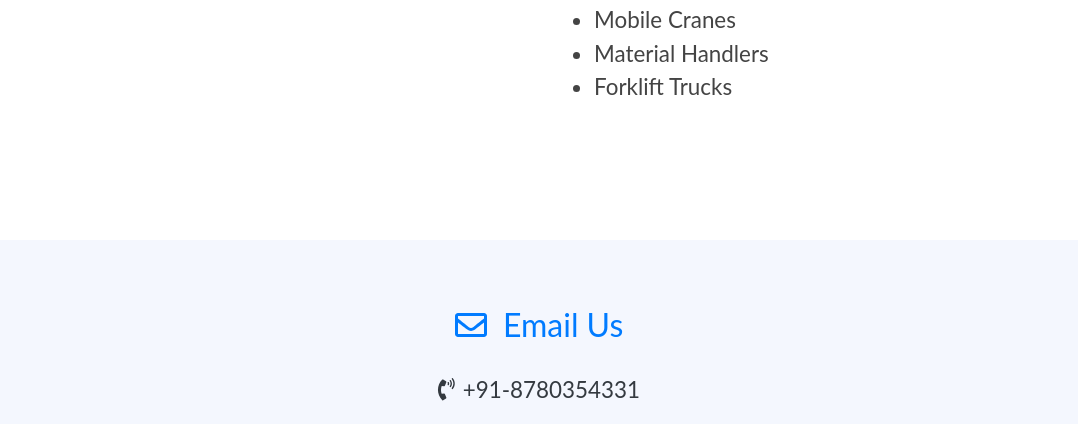
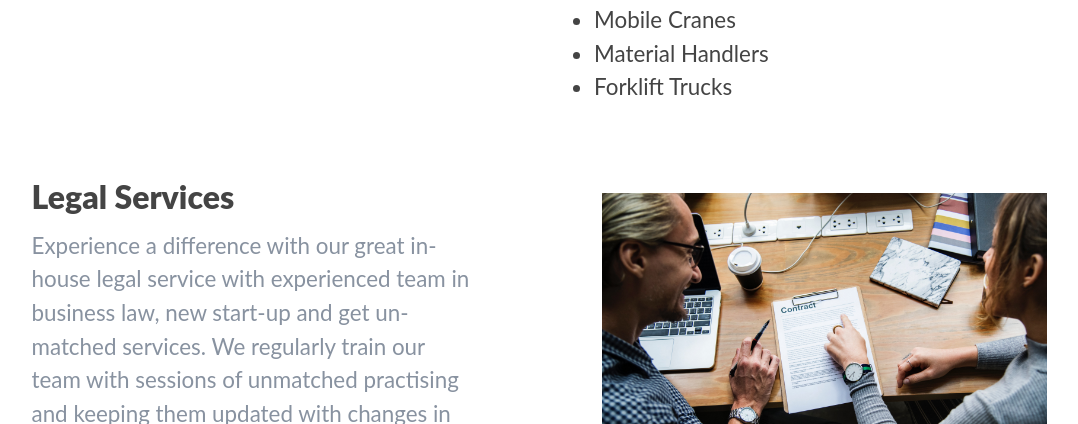
Before and after one commit to yash-thakur/sahajanand, a plain HTML site: page index.html in a window 1280 px wide. Shown: the part 5750-6174 px from the top of the page, without its empty margins (101-1179 px from the left). Drawn offline with nearby package versions, Linux system fonts and the light colour scheme.

Commit message:
Implement changes

```diff
--- a/index.html
+++ b/index.html
@@ -763,6 +763,19 @@
                 <p><a></a></p>
             </div>
         </div>
+        <div class="row text-left align-items-center pt-5 pb-md-5">
+            <div class="col-12 col-md-5 m-md-auto order-md-5">
+                <img alt="image" class="img-fluid"
+                     src="./images/adult-agreement-business-1089549.jpg">
+            </div>
+            <div class="col-12 col-md-5 m-md-auto">
+                <h2><strong>Legal Services</strong></h2>
+                <p class="lead"> Experience a difference with our great in-house legal service with experienced team in business law, new start-up and get un-matched services. We regularly train our team
+                    with sessions of unmatched practising and keeping them updated with changes in new rules and regulations for business industry sector.
+                </p>
+                <p><a></a></p>
+            </div>
+        </div>
     </div>
 </section>
 <section class="fdb-block team-1 d-none" data-block-type="teams" data-id="5" draggable="true">
```
Also changed, not shown: images/adult-agreement-business-1089549.jpg (added).
